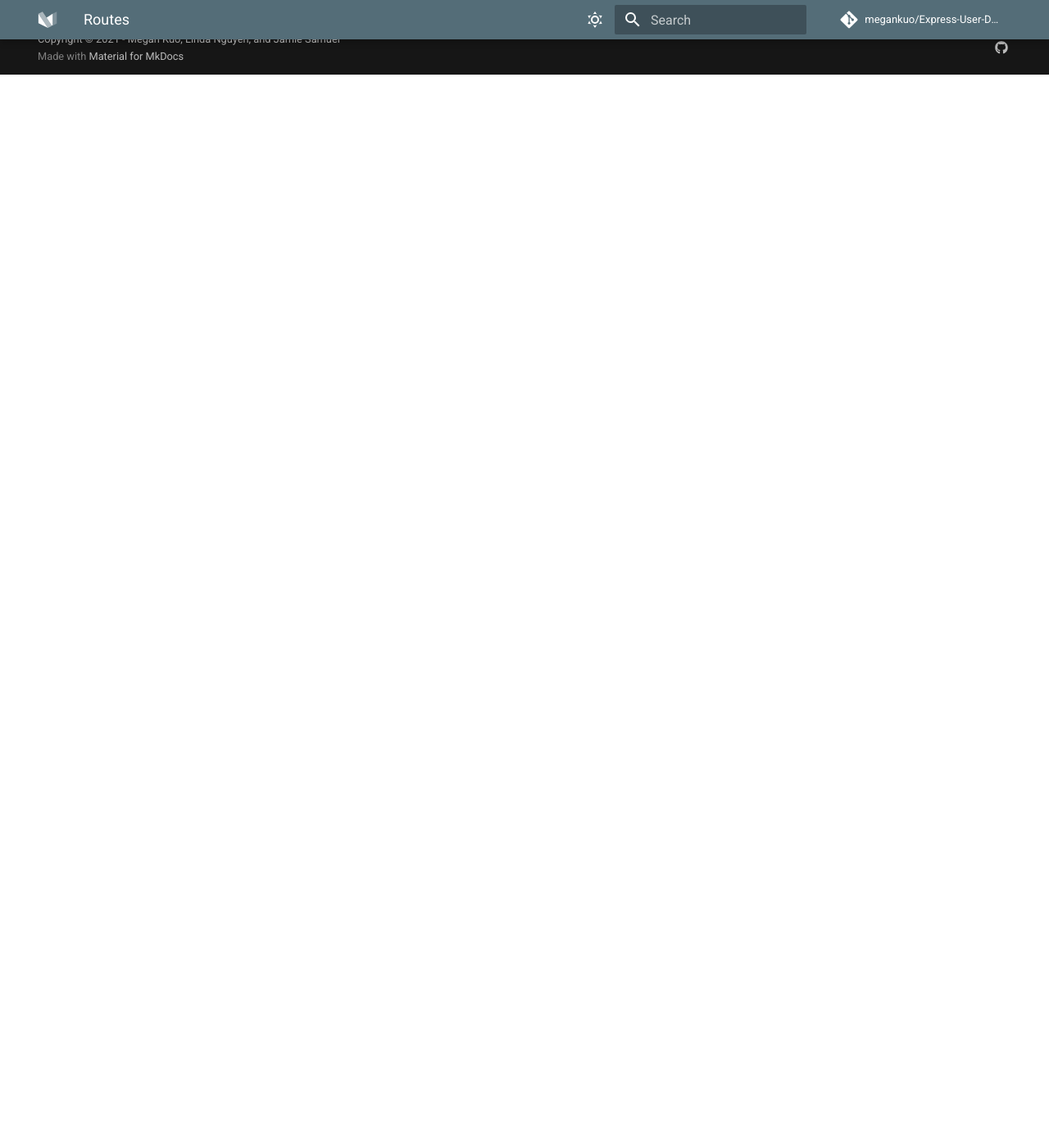
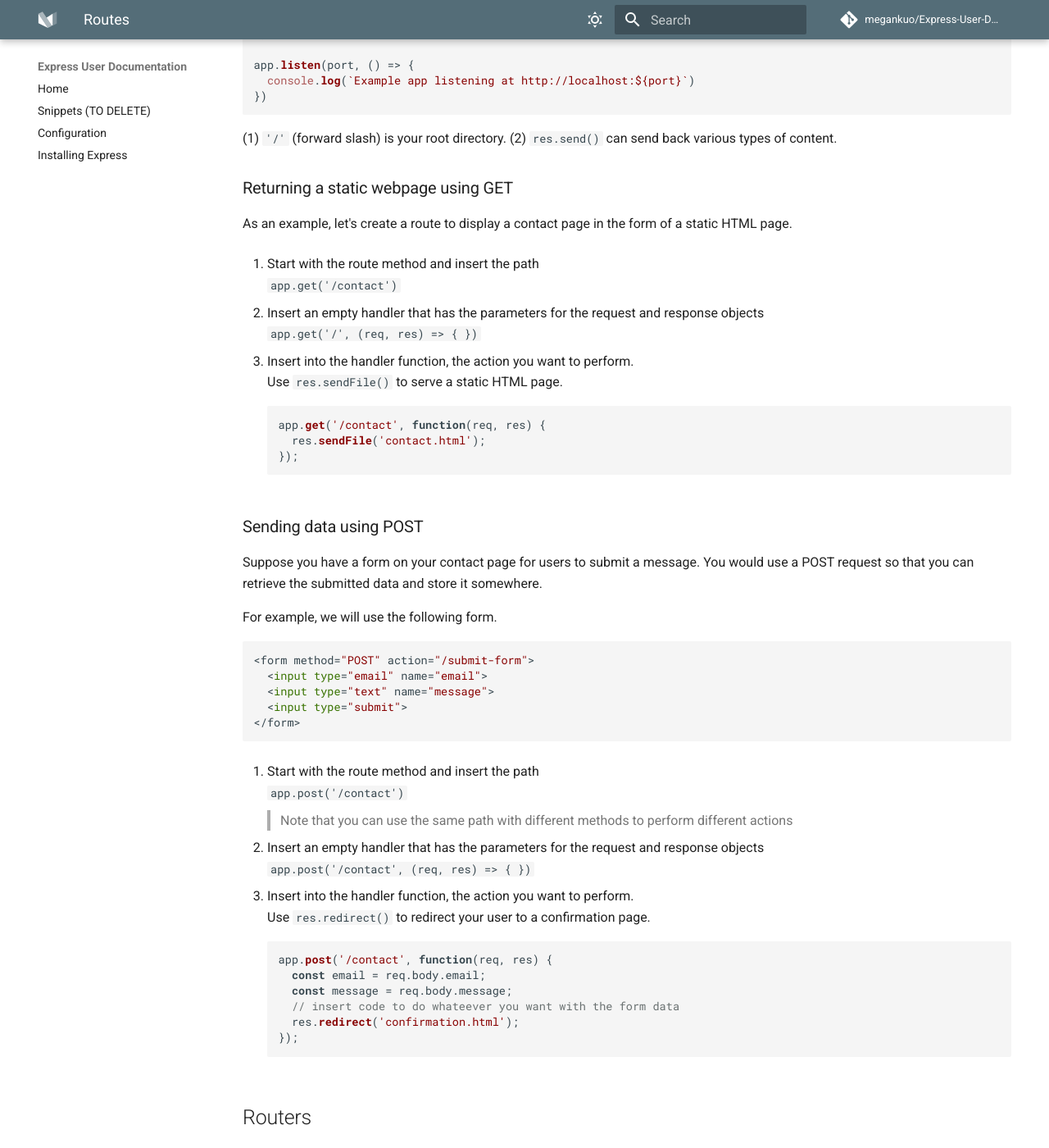
Before and after one commit to megankuo/Express-User-Documentation, an MkDocs documentation site: the page built from docs/pages/routes.md, in a window 1280 px wide and 1400 px high, scrolled down 1309 px. Shown: the whole window at 82% size. Built offline with MkDocs 1.6.1 and Material for MkDocs 9.7.7, drawn with Linux system fonts in a browser that asks for light colours; nearby versions of some CDN libraries; comment, search, counter and statistics services are not loaded; some of the changed text lies outside the part shown.

Commit message:
Content done for routes and routers

````diff
--- a/docs/pages/routes.md
+++ b/docs/pages/routes.md
@@ -1,9 +1,10 @@
 
-## Routes
+## Overview
 
-In this section, we will walk you through how to set up the first **routes** for your Express server.
+In this section, we will walk you through how to set up your first **routes** for your Express server.
 
-> In Express, a route interprets the **[HTTP request method](https://developer.mozilla.org/en-US/docs/Web/HTTP/Methods)** made to the server.
+!!! Info "Routes & HTTP Requests"
+    In Express, a route interprets the **[HTTP request method](https://developer.mozilla.org/en-US/docs/Web/HTTP/Methods)** made to the server.
 
 
 **Routing** is the action of determining what information is display or what action is taken when a user navigates or triggers a specified **endpoint** or **path**.
@@ -17,20 +18,175 @@
 ```javascript
 app.method(path, handler)
 ```
-> The handler will be often be an [anonymous function](https://www.javascripttutorial.net/javascript-anonymous-functions/) written as either a regular function or an [arrow function](https://developer.mozilla.org/en-US/docs/Web/JavaScript/Reference/Functions/Arrow_functions)
+!!! Info "Handler functions"
+    The handler will be often be an [anonymous function](https://www.javascripttutorial.net/javascript-anonymous-functions/) written as either a regular function or an [arrow function](https://developer.mozilla.org/en-US/docs/Web/JavaScript/Reference/Functions/Arrow_functions). There may be more than one handler function per route.
 
+## Setting up routes
+We will cover the 2 most generic route methods: `get` and `post`.
+!!! Info "GET & POST"
+    The GET method is used to request data from a server.
+    The POST method is used to send data to create date or update data on a server. [^1]
 
-Steps
-1.  Writing basic routes
+We left off in Getting Started with one route already set up to the root directory (`'/'`). The handler for this route is an anonymous function that takes in two parameters. The first parameter represents the HTTP request object (often written as `request` or `req`) and the second parameter is the response object (written as `response` or `res`).
 
+A response method is called in the handler to terminate the request-response cycle.
+```js
+const express = require('express')
+const app = express()
+const port = 3000
 
-2.  basic route components
+app.get('/', (req, res) => { // (1)
+  res.send('Hello World!') // (2)
+})
 
-3.  how to send back content
+app.listen(port, () => {
+  console.log(`Example app listening at http://localhost:${port}`)
+})
+```
+(1) `'/'` (forward slash) is your root directory.
+(2) `res.send()` can send back various types of content.
 
-4.  Introducing a routers
+### Returning a static webpage using GET
+As an example, let's create a route to display a contact page in the form of a static HTML page.
 
+1.  Start with the route method and insert the path
+    `app.get('/contact')`
 
-5.  new router files in routes folder
+2.  Insert an empty handler that has the parameters for the request and response objects
+    `app.get('/', (req, res) => { })`
 
-6.  using the router path
+3.  Insert into the handler function, the action you want to perform.
+    Use `res.sendFile()` to serve a static HTML page.
+```js
+app.get('/contact', function(req, res) {
+  res.sendFile('contact.html');
+});
+```
+
+### Sending data using POST
+Suppose you have a form on your contact page for users to submit a message. You would use a POST request so that you can retrieve the submitted data and store it somewhere.
+
+For example, we will use the following form.
+```html
+<form method="POST" action="/submit-form">
+  <input type="email" name="email">
+  <input type="text" name="message">
+  <input type="submit">
+</form>
+```
+
+1.  Start with the route method and insert the path
+    `app.post('/contact')`
+> Note that you can use the same path with different methods to perform different actions
+
+2.  Insert an empty handler that has the parameters for the request and response objects
+    `app.post('/contact', (req, res) => { })`
+
+3.  Insert into the handler function, the action you want to perform.
+    Use `res.redirect()` to redirect your user to a confirmation page.
+```js
+app.post('/contact', function(req, res) {
+  const email = req.body.email;
+  const message = req.body.message;
+  // insert code to do whateever you want with the form data
+  res.redirect('confirmation.html');
+});
+```
+
+## Routers
+As the scope of your project grows or scales, you may find the need to organize your routes for ease of maintenance. Express provides a tool to help achieve this called a **Router**.
+
+If you had several related endpoints, it would be more manageable to organize these related routes into their own file. The Express router can help you achieve this by allowing you to export this grouping into your entry point file. The entry point file acts as a main hub to direct requests to the appropriate endpoints.
+
+### Router Example
+We will add onto our previous example with the contact page routes. At the moment, these routes are in your entry point file (app.js). We want to move the contact routes to their own file for better organization.
+
+1.  Create a new JavaScript File called "contactRoute.js"
+
+2.  Require Express into contactRoute.js and create a new instance of the Router class by storing it to a new variable (`router`).
+```js
+let express = require('express');
+let router = express.Router();
+```
+
+3.  Cut and paste the two contact routes into contactRoute.js
+```js
+let express = require('express');
+let router = express.Router();
+
+app.get('/contact', function(req, res) {
+  res.sendFile('contact.html');
+});
+
+app.post('/contact', function(req, res) {
+  const email = req.body.email;
+  const message = req.body.message;
+  // insert code to do whateever you want with the form data
+  res.redirect('confirmation.html');
+});
+```
+
+4.  Change `app` to `router` so that the routes are now associated to this router instance.
+    We can also remove 'contact' from our path as we will no longer need it.
+```js
+let express = require('express');
+let router = express.Router();
+
+router.get('/', function(req, res) {
+  res.sendFile('contact.html');
+});
+
+router.post('/', function(req, res) {
+  const email = req.body.email;
+  const message = req.body.message;
+  // insert code to do whateever you want with the form data
+  res.redirect('confirmation.html');
+});
+```
+
+5.  Add an export to the end of the file so we can access this router and its associated routes from other files.
+```js
+let express = require('express');
+let router = express.Router();
+
+router.get('/contact', function(req, res) {
+  res.sendFile('contact.html');
+});
+
+router.post('/contact', function(req, res) {
+  const email = req.body.email;
+  const message = req.body.message;
+  // insert code to do whateever you want with the form data
+  res.redirect('confirmation.html');
+});
+
+module.exports = router;
+```
+
+6.  Import the contact router into our entry point file (app.js).
+```js
+let express = require('express');
+let router = express.Router();
+
+let contactRoute = require('contactRoute');
+
+app.listen(port, () => {
+  console.log(`Example app listening at http://localhost:${port}`)
+})
+```
+
+7.  Use `app.use()` to load the router into the Express app.
+    Paths that start with `/contact` will now be sent to "contactRoute.js" for further routing.
+```js
+let express = require('express');
+let router = express.Router();
+
+let contactRoute = require('contactRoute');
+
+app.use('/contact', contactRoute);
+
+app.listen(port, () => {
+  console.log(`Example app listening at http://localhost:${port}`)
+})
+```
+[^1]: [HTTP Request Methods](https://www.w3schools.com/tags/ref_httpmethods.asp).
````
